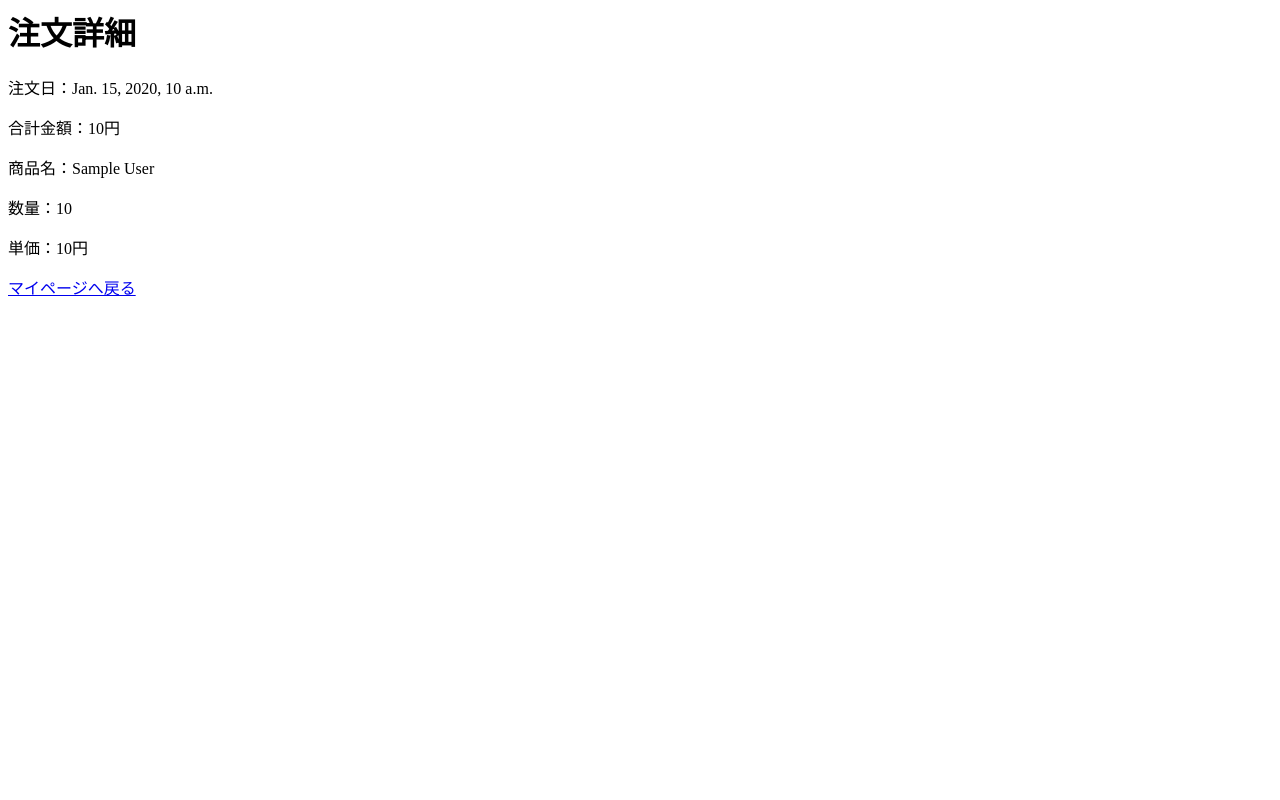
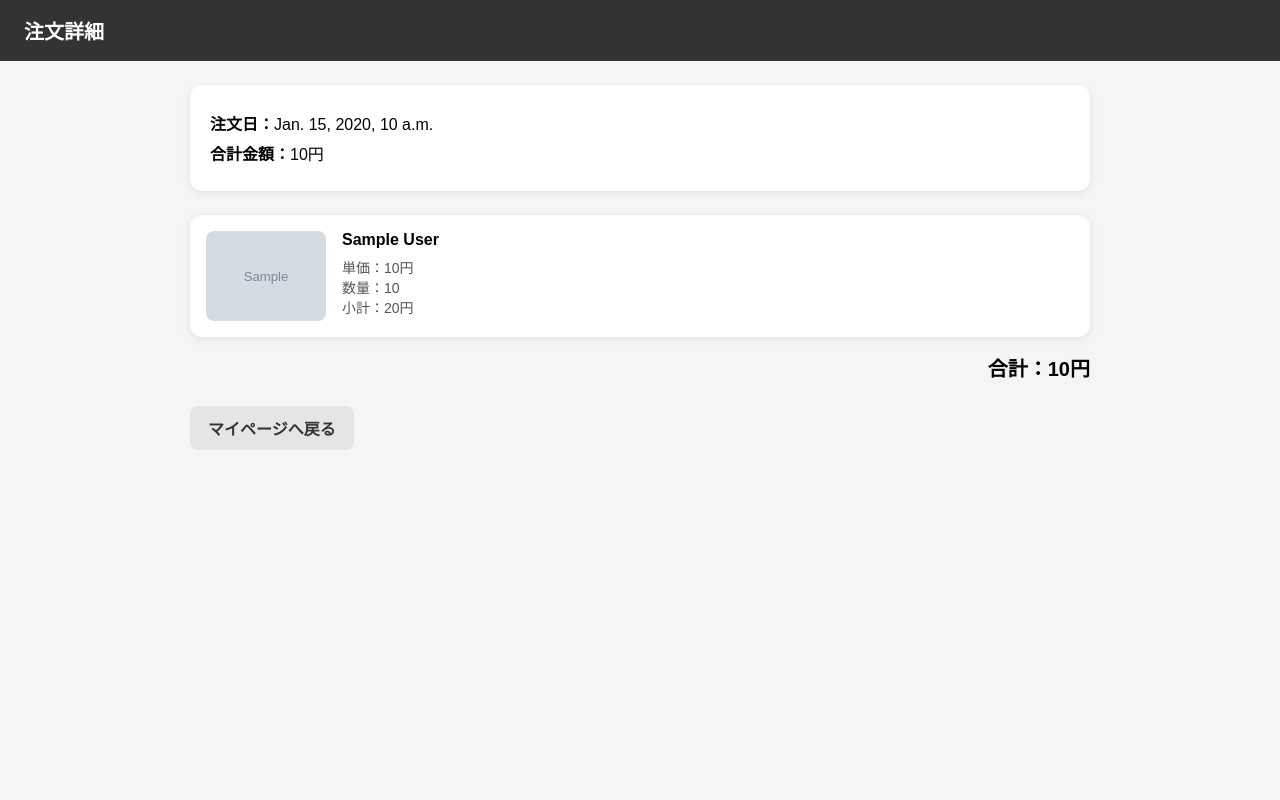
Before and after one commit to 0501f373/login-app, a Django app: page /mypage/orders/1/ in a window 1280 px wide. Run offline with Django 5.2, Linux system fonts and the light colour scheme; a user stored in the database is signed in; tables that the repository leaves empty hold one stand-in row (values such as "Sample post"); grey boxes marked "Sample" are stand-in pictures.

Commit message:
add order detail pages and improve mypage UI

```diff
--- a/templates/accounts/order_confirm.html
+++ b/templates/accounts/order_confirm.html
@@ -99,7 +99,9 @@
     <div>注文確認</div>
     <div>
         {% if request.user.is_authenticated %}
-            {{ request.user.first_name }}
+            <a href="{% url 'mypage' %}" style="color: white; text-decoration: none;">
+                {{ request.user.first_name }}
+            </a>
         {% endif %}
     </div>
 </div>
--- a/templates/accounts/order_detail.html
+++ b/templates/accounts/order_detail.html
@@ -1,14 +1,140 @@
-<h1>注文詳細</h1>
+<!DOCTYPE html>
+<html lang="ja">
+<head>
+    <meta charset="UTF-8">
+    <title>注文詳細</title>
+    <style>
+        body {
+            margin: 0;
+            font-family: sans-serif;
+            background: #f5f5f5;
+        }
 
-<p>注文日：{{ order.created_at }}</p>
-<p>合計金額：{{ order.total_price }}円</p>
+        .header {
+            background: #333;
+            color: white;
+            padding: 16px 24px;
+            font-size: 20px;
+            font-weight: bold;
+        }
 
-{% for item in order.items.all %}
-    <div>
-        <p>商品名：{{ item.product.name }}</p>
-        <p>数量：{{ item.quantity }}</p>
-        <p>単価：{{ item.price }}円</p>
+        .container {
+            max-width: 900px;
+            margin: 0 auto;
+            padding: 24px;
+        }
+
+        .order-info {
+            background: white;
+            padding: 20px;
+            border-radius: 12px;
+            margin-bottom: 24px;
+            box-shadow: 0 2px 8px rgba(0,0,0,0.08);
+        }
+
+        .order-info p {
+            margin: 6px 0;
+        }
+
+        .label {
+            font-weight: bold;
+        }
+
+        .item-card {
+            display: flex;
+            gap: 16px;
+            background: white;
+            padding: 16px;
+            border-radius: 12px;
+            margin-bottom: 16px;
+            box-shadow: 0 2px 8px rgba(0,0,0,0.08);
+        }
+
+        .item-card img {
+            width: 120px;
+            border-radius: 8px;
+        }
+
+        .item-info {
+            flex: 1;
+        }
+
+        .item-name {
+            font-weight: bold;
+            margin-bottom: 8px;
+        }
+
+        .meta {
+            color: #555;
+            font-size: 14px;
+        }
+
+        .total {
+            text-align: right;
+            font-size: 20px;
+            font-weight: bold;
+            margin-top: 16px;
+        }
+
+        .actions {
+            margin-top: 24px;
+        }
+
+        .btn {
+            display: inline-block;
+            padding: 10px 18px;
+            border-radius: 8px;
+            text-decoration: none;
+            font-weight: bold;
+        }
+
+        .btn-back {
+            background: #e5e5e5;
+            color: #333;
+        }
+    </style>
+</head>
+<body>
+
+<div class="header">注文詳細</div>
+
+<div class="container">
+
+    <div class="order-info">
+        <p><span class="label">注文日：</span>{{ order.created_at }}</p>
+        <p><span class="label">合計金額：</span>{{ order.total_price }}円</p>
     </div>
-{% endfor %}
 
-<a href="{% url 'mypage' %}">マイページへ戻る</a>
+    {% for item in order.items.all %}
+        <div class="item-card">
+
+            {% if item.product.image %}
+                <img src="{{ item.product.image.url }}">
+            {% endif %}
+
+            <div class="item-info">
+                <div class="item-name">{{ item.product.name }}</div>
+                <div class="meta">単価：{{ item.price }}円</div>
+                <div class="meta">数量：{{ item.quantity }}</div>
+                <div class="meta">
+                    小計：{{ item.price|add:item.price|floatformat:0 }}円
+                </div>
+            </div>
+
+        </div>
+    {% endfor %}
+
+    <div class="total">
+        合計：{{ order.total_price }}円
+    </div>
+
+    <div class="actions">
+        <a href="{% url 'mypage' %}" class="btn btn-back">
+            マイページへ戻る
+        </a>
+    </div>
+
+</div>
+
+</body>
+</html>
--- a/templates/accounts/product_detail.html
+++ b/templates/accounts/product_detail.html
@@ -156,7 +156,7 @@
         <a href="{% url 'product_search' %}">商品一覧</a>
 
         {% if request.user.is_authenticated %}
-            <span>{{ request.user.first_name }} さん</span>
+            <span>{{ request.user.first_name }} </span>
             <a href="{% url 'logout' %}">ログアウト</a>
         {% else %}
             <a href="{% url 'login' %}">ログイン</a>
```
